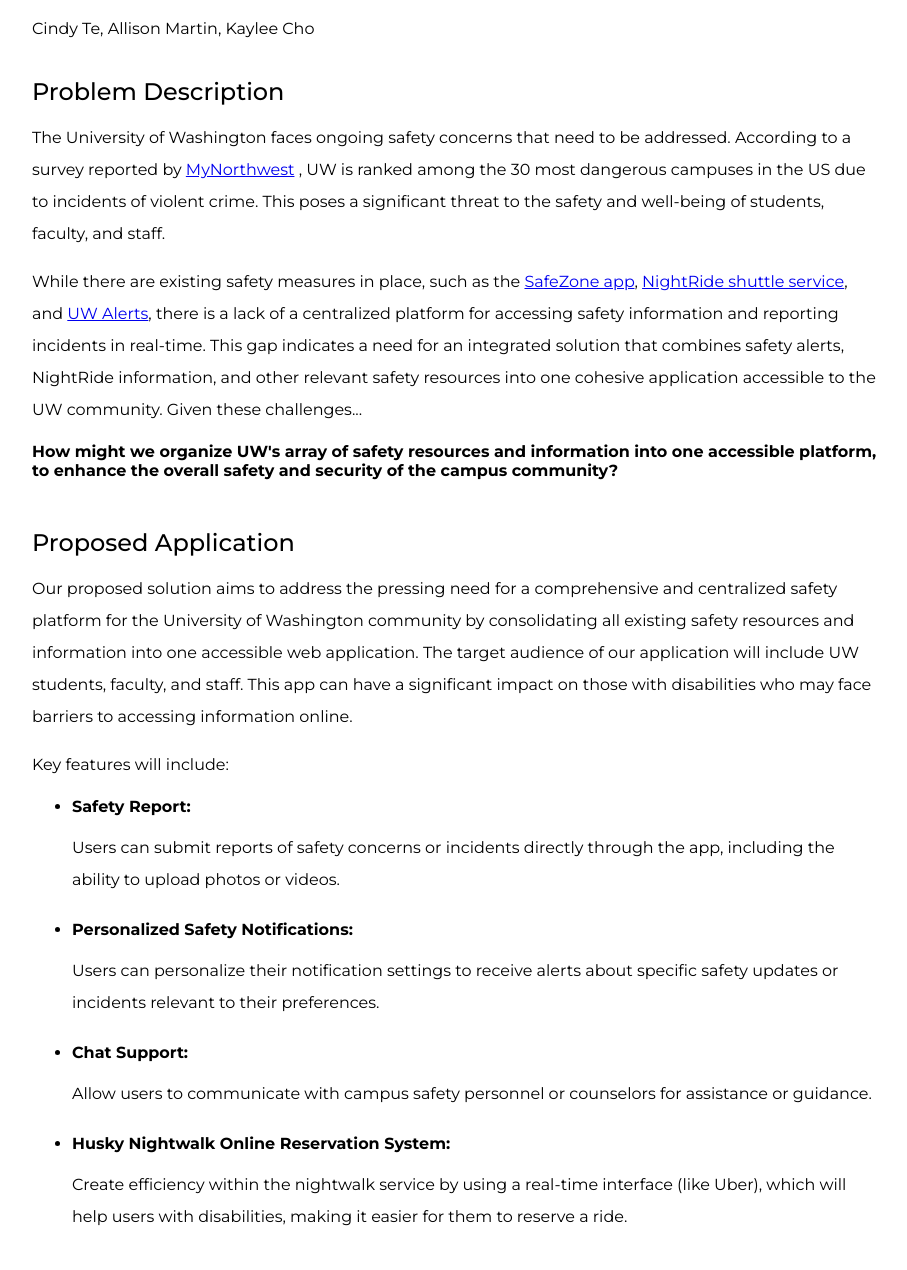
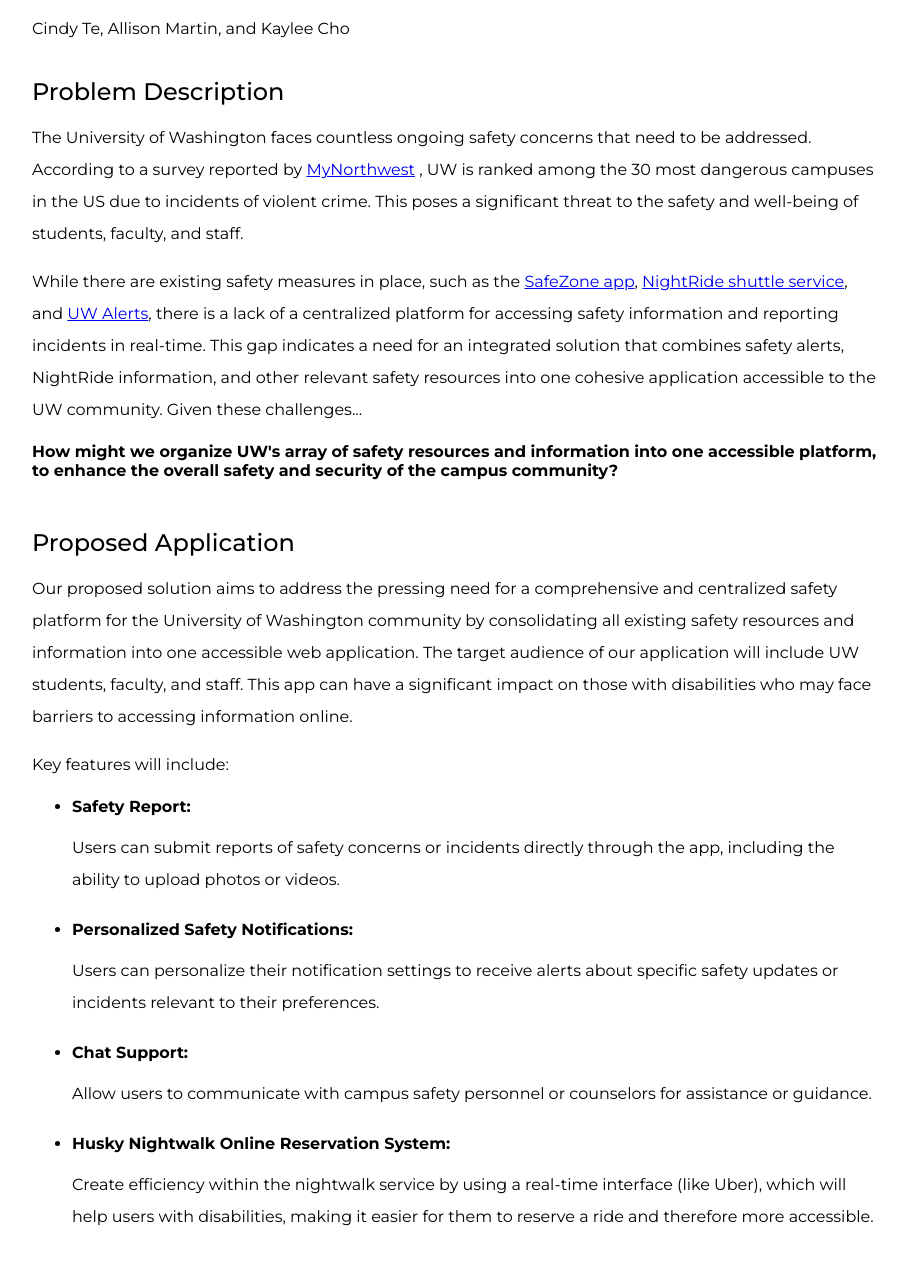
Before and after one commit to info340c-sp24/project-group6, a plain HTML site: page proposal.html in a window 1280 px wide. Shown: the part 82-1352 px from the top of the page, without its empty margins (8-915 px from the left). Drawn offline with Linux system fonts and the light colour scheme.

Commit message:
new commit

```diff
--- a/proposal.html
+++ b/proposal.html
@@ -2,19 +2,19 @@
 <html lang="en">
 <head>
     <meta charset="utf-8">
-    <meta name="author" content="Group 6: Cindy Te, Allison Martin, Kaylee Cho">
+    <meta name="author" content="Group 6: Cindy Te, Allison Martin, and Kaylee Cho">
     <title>Group 6 Project Proposal</title>
     <link rel="stylesheet" href="css/proposal.css">
     <link href="https://fonts.googleapis.com/css2?family=Montserrat:ital,wght@0,100..900;1,100..900&display=swap" rel="stylesheet">
 </head>
 <body>
   <h1>Group 6 Project Proposal</h1>
-  <p>Cindy Te, Allison Martin, Kaylee Cho</p>
+  <p>Cindy Te, Allison Martin, and Kaylee Cho</p>
 
   <section>
     <h2>Problem Description</h2>
     <p>
-      The University of Washington faces ongoing safety concerns that need to be addressed.
+      The University of Washington faces countless ongoing safety concerns that need to be addressed.
       According to a survey reported by
       <a href="https://mynorthwest.com/3928617/survey-uw-one-30-most-dangerous-campuses-us-violent-crime/">MyNorthwest</a>
       , UW is ranked among the 30 most dangerous
@@ -73,7 +73,8 @@
         <strong> Husky Nightwalk Online Reservation System:</strong>
         <p>
           Create efficiency within the nightwalk service by using a real-time interface (like Uber),
-          which will help users with disabilities, making it easier for them to reserve a ride.
+          which will help users with disabilities, making it easier for them to reserve a ride and
+          therefore more accessible.
         </p>
       </li>
     </ul>
```
